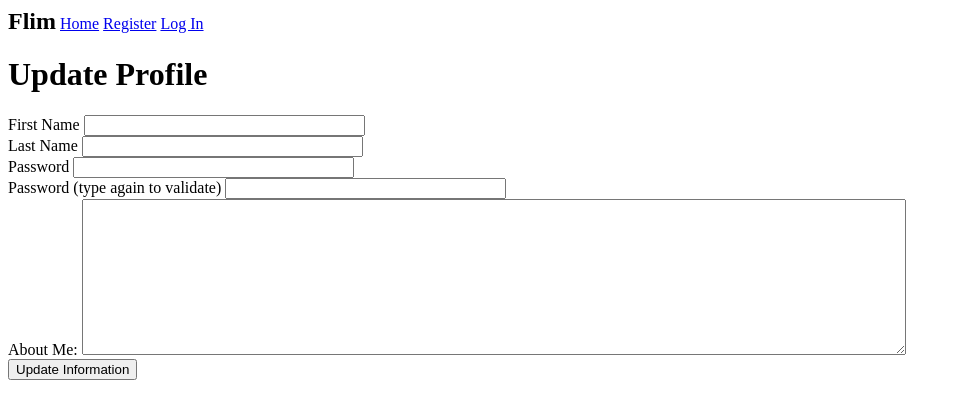
After one commit to yuv418/flim, a Flask app: page /update_profile in a window 1280 px wide. The commit adds this page. Shown: the top 419 px of the page, without its empty margins (0-961 px from the left). Run offline with Flask 2, Linux system fonts and the light colour scheme.

Commit message:
work on update profile; index post listings done

```diff
--- a/app/forms.py
+++ b/app/forms.py
@@ -32,3 +32,16 @@ class NewPostForm(FlaskForm):
 	topics = SelectMultipleField("Topics/Tags (Check all that apply)", choices=post_topics_list, option_widget=widgets.CheckboxInput(), widget=widgets.ListWidget(prefix_label=False), validators=[DataRequired()])
 
 	submit = SubmitField("Post")
+
+class UpdateProfileForm(FlaskForm):
+	first_name = StringField('First Name')
+	last_name = StringField('Last Name')
+
+	email = EmailField('Email')
+
+	password = PasswordField('Password', validators=[EqualTo('password_validate', message='The passwords must match')])
+	password_validate = PasswordField('Password (type again to validate)')
+
+	about_me = TextAreaField("About Me: ")
+
+	submit = SubmitField("Update Information")
--- a/app/models.py
+++ b/app/models.py
@@ -1,5 +1,6 @@
 from app import db
 from app import login
+from flask import url_for
 from flask_login import UserMixin
 from datetime import datetime
 from app.config import Config
@@ -50,4 +51,4 @@ class Post(db.Model):
 
 
 	def __repr__(self):
-		return "<object Post {} }{}>".format(self.id, self.title)
+		return "<object Post {} {}>".format(self.id, self.title)
--- a/app/routes.py
+++ b/app/routes.py
@@ -3,7 +3,7 @@ from flask_login import current_user, login_user, logout_user, login_required
 from app.models import Users, Post
 from app import app
 from app import config
-from app.forms import RegistrationForm, LoginForm, NewPostForm
+from app.forms import RegistrationForm, LoginForm, NewPostForm, UpdateProfileForm
 from app.register import Register
 from app.new_post import NewPost
 import hashlib
@@ -11,11 +11,15 @@ import hashlib
 
 current_config = config.Config()
 
+@app.context_processor
+def put_config():
+    return dict(config=current_config)
 
 @app.route("/")
 @app.route("/index")
 def index():
-	return render_template("index.html", config=current_config)
+	all_posts = Post.query.all()
+	return render_template("index.html", all_posts=all_posts)
 
 
 @app.route('/register', methods=['GET', 'POST'])
@@ -36,8 +40,8 @@ def register():
 		flash('Registration requested for user!')
 
 		return redirect('/index')
+
 	return render_template("register.html",
-		config=current_config,
 		form=form,
 		title="Register")
 
@@ -48,17 +52,18 @@ def login():
 
 	if form.validate_on_submit():
 		user = Users.query.filter_by(username=form.username.data).first() # get the user
-		print(user.password_hashed)
-		print(hashlib.sha256(form.password.data.encode('utf-8')).hexdigest())
+
 		if user is None or not user.check_password(form.password.data):
 			flash("Oops! Please try again.")
 			return redirect(url_for('login'))
+
+		print(user.password_hashed)
+		print(hashlib.sha256(form.password.data.encode('utf-8')).hexdigest())
 		flash("Yay! You've succesfully logged in!")
 		login_user(user, remember=form.remember_me.data)
 		return redirect(url_for('index')) # this will be changed to user profile page TODO
 
 	return render_template("login.html",
-		config=current_config,
 		form=form,
 		title="Login")
 
@@ -74,7 +79,6 @@ def logout():
 def user_profile(name):
 	user = Users.query.filter_by(username=name).first_or_404()
 	return render_template("user.html",
-		config=current_config,
 		user=user,
 		title="User Profile")
 
@@ -98,12 +102,12 @@ def new_post():
 
 
 	return render_template("new_post.html",
-		config=current_config,
 		form=form,
 		title="New Post")
 
 
 @app.route('/post/<post_id>')
+@login_required
 def view_post(post_id):
 	try:
 		post_id = int(post_id)
@@ -117,3 +121,10 @@ def view_post(post_id):
 
 	return render_template("view_post.html",
 		post=post, title=post.title)
+
+
+@app.route('/update_profile')
+def update_profile():
+	form = UpdateProfileForm()
+
+	return render_template("update_profile.html", form=form)
--- a/app/templates/_post_listing.html
+++ b/app/templates/_post_listing.html
@@ -1,7 +1,6 @@
 <table class="post_listing">
 	<tr>
-		<td class='title'>{{ post.title }}</td>
+		<td class='title'><a href="{{ url_for('view_post', post_id=post.id) }}"><b>{{ post.title }}</b></a></td>
 		<td class='content'>{{ post.content[0:64] }}...</td>
-		<td class='author'>By {{ post.creator.username }}</td>
 	</tr>
 </table>
--- /dev/null
+++ b/app/templates/update_profile.html
@@ -0,0 +1,44 @@
+{% extends "base.html" %}
+
+{% block content %}
+
+
+	<h1>Update Profile</h1>
+
+	<form action="" method="POST" novalidate>
+		<div class="form_block">
+			{{ form.first_name.label }}
+			{{ form.first_name(size=32) }}
+		</div>
+
+		<div class="form_block">
+			{{ form.last_name.label }}
+			{{ form.last_name(size=32) }}
+		</div>
+
+		<div class="form_block">
+			{{ form.password.label }}
+			{{ form.password(size=32) }}
+		</div>
+
+		<div class="form_block">
+			{{ form.password_validate.label }}
+			{{ form.password_validate(size=32) }}
+		</div>
+
+		<div class="form_block">
+			{{ form.about_me.label }}
+			{{ form.about_me(cols=100, rows=10) }}
+		</div>
+
+		<div class="submit_block">
+			{{ form.submit }}
+		</div>
+
+
+
+
+
+	</form>
+
+{% endblock %}
--- a/app/templates/user.html
+++ b/app/templates/user.html
@@ -9,6 +9,8 @@
 		<p>Well, normally we'd put the "About Me" description here, but there isn't one!</p>
 	{% endif %}
 
+	<a href="{{ url_for('update_profile') }}">Update Profile</a>
+
 
 
 
```
Also changed, not shown: app/templates/index.html (+7 -6 lines).
